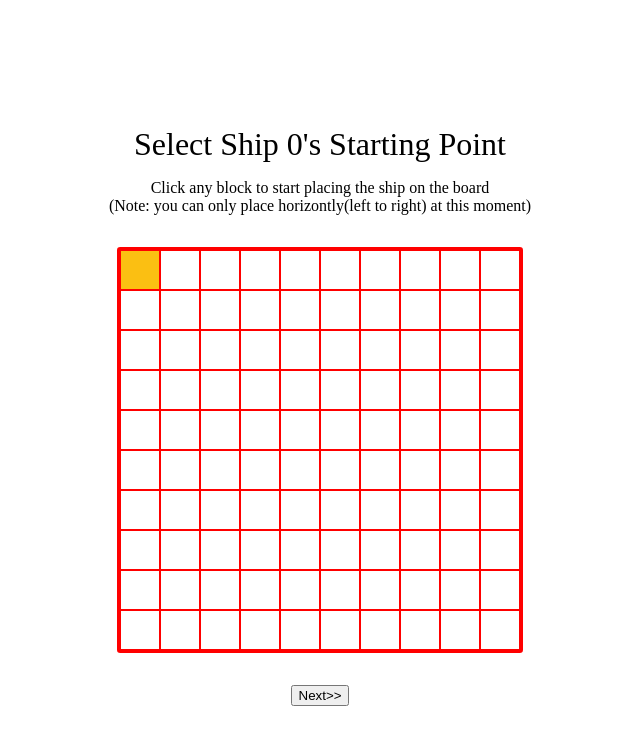
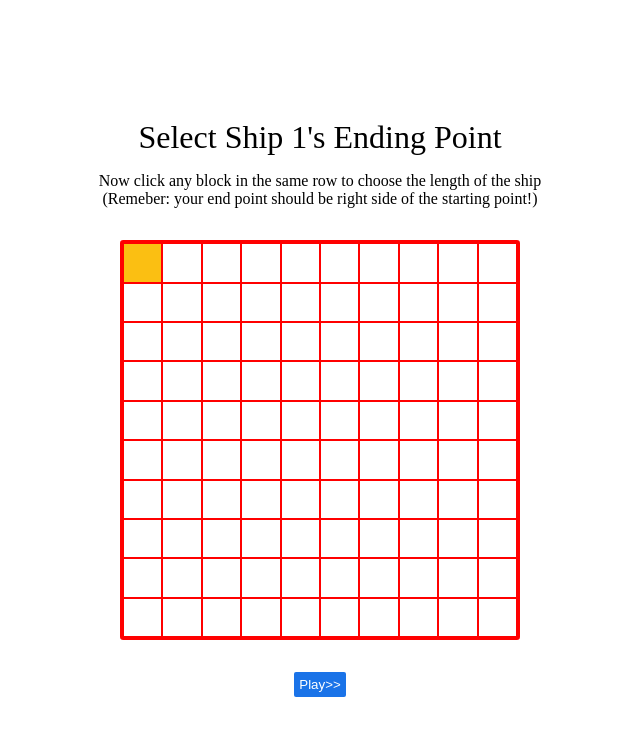
Before and after one commit to Dark-WizZ/BattleShip, a website built with webpack: page dist/index.html in a window 1280 px wide. Both pictures are taken after a click on the element 459 px from the left and 270 px from the top of the page. Shown: the whole page, without its empty margins (320-960 px from the left). Built offline with nearby package versions, Linux system fonts and the light colour scheme.

Commit message:
Implement ship creating prompt

```diff
--- a/src/UI/createShips.js
+++ b/src/UI/createShips.js
@@ -18,40 +18,64 @@ export default class CreateShip{
     this.inLayout = document.querySelector('.inner_layout');
     this.createrLayout = document.querySelector('.creater_layout');
     this.createrBoard = document.querySelector(' .creater_board');
-    this.nextBtn = document.querySelector('.next_btn');
     this.oddClick = true;
+    this.startPointTxt = document.querySelector('.start_point_txt');
+    this.endPointTxt = document.querySelector('.end_point_txt');
+    this.startPointHead = document.querySelector('.start_point_txt .heading');
+    this.endPointHead = document.querySelector('.end_point_txt .heading');
+    this.startPointCont = document.querySelector('.start_point_txt .content');
+    this.bottomPlayBtn = document.querySelector('.bottom_play_btn');
+    this.count=1;
   }
   static domReload(){
-    this.plots = document.querySelectorAll('.creater_board .plot')
+    this.plots = document.querySelectorAll('.creater_board .plot');
+    this.topPlayBtn = document.querySelector('.top_play_btn');
   }
   static bindEvent(){
     this.plots.forEach(e =>{
-      e.addEventListener('click', x => this.plotClick(e))
+      e.addEventListener('click', x => this.plotClick(e));
     })
-    this.nextBtn.addEventListener('click', this.nextBtnClick.bind(this));
+    this.bottomPlayBtn.addEventListener('click', this.playBtnClick.bind(this));
+  }
+  static bindEventReload(){
+    this.topPlayBtn.addEventListener('click', this.playBtnClick.bind(this));
   }
 
-  static plotClick(e){
-    let x = parseInt(e.getAttribute('x'));
-    let y = parseInt(e.getAttribute('y'));
+  static plotClick(plot){
+    let x = parseInt(plot.getAttribute('x'));
+    let y = parseInt(plot.getAttribute('y'));
     if(this.oddClick){
-      this.startBlock = e;
-      e.style.background = '#fbbf12';
+      this.startBlock = plot;
+      plot.style.background = '#fbbf12';
       this.start = {x, y};
-      this.oddClick = false;
-      return;
+      this.endPointHead.textContent = `Select Ship ${this.count}'s Ending Point`
+      this.startPointTxt.style.display = 'none';
+      this.endPointTxt.style.display = 'block';
+      this.oddClick = false; return;
     }
     this.end = {x, y};
     let len = this.end.x - this.start.x + 1;
     let isPlaced = this.gb.place(this.start.x, this.start.y, len);
-    if(!isPlaced) this.startBlock.style.background = 'none';
+    if(isPlaced) this.count++;
+    else this.startBlock.style.background = 'none';
     Board.boardRender(this.createrBoard, this.gb);
+    this.startPointHead.textContent = `Select Ship ${this.count}'s Starting Point`;
+    this.startPointTxt.style.display = 'block';
+    this.endPointTxt.style.display = 'none';
     this.oddClick = true;
+    if(this.count>5){
+      this.startPointHead.textContent=`Ship Limit Reached!`;
+      this.startPointCont.innerHTML=`you can't place more than 5 ships. Now you may proceed to
+            <button class="top_play_btn">Play>></button>
+            <br>(click play button to start)`;
+      this.domReload();
+      this.count++;
+      this.bindEventReload();
+    }
   }
-  static oddClicked(){
 
-  }
-  static nextBtnClick(){
+  static playBtnClick(){
+    console.log(0)
     this.createrLayout.style.display = 'none';
     this.inLayout.style.display = 'flex';
     Playground.init();
--- a/src/style.css
+++ b/src/style.css
@@ -1,7 +1,10 @@
 *{
   text-align: center;
+  box-sizing: border-box;
 }
 body, html{
+  padding:0;
+  margin:0;
   height: 100%;
 }
 .outer_layout{
@@ -44,11 +47,20 @@ body, html{
 }
 button{
   height: fit-content;
+  background-color: #1a73e8;
+  color: white;
+  border-radius: 2px;
+  border:none;
+  padding:0.3rem;
 }
 .heading{
   font-size: 2rem;
   padding: 1rem;
 }
-.endpoint_text{
+.end_point_txt{
   display:none;
 }
+button:hover{
+  border: 1px solid #00357a;
+  box-shadow: inset;
+}
```
Also changed, not shown: dist/index.html.
